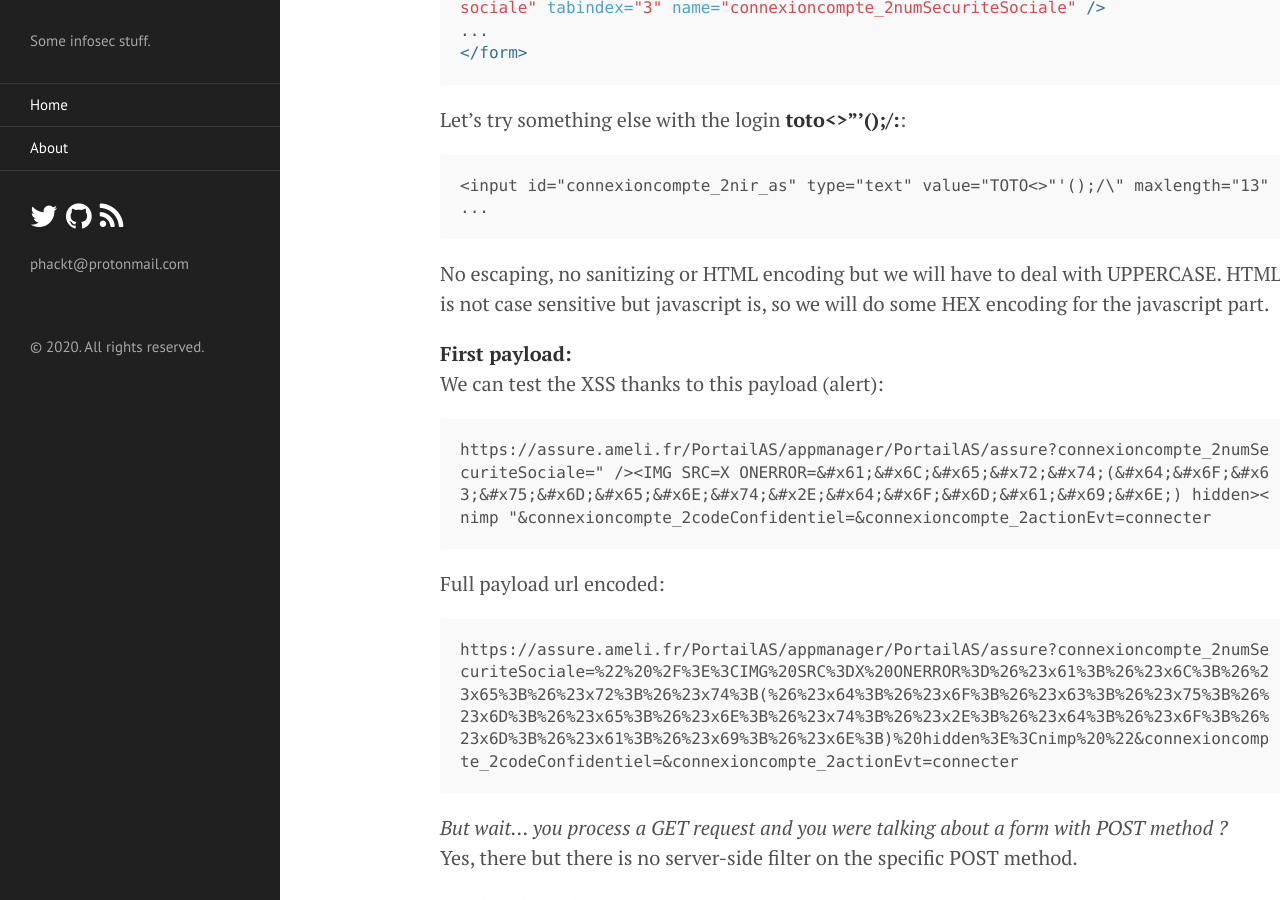
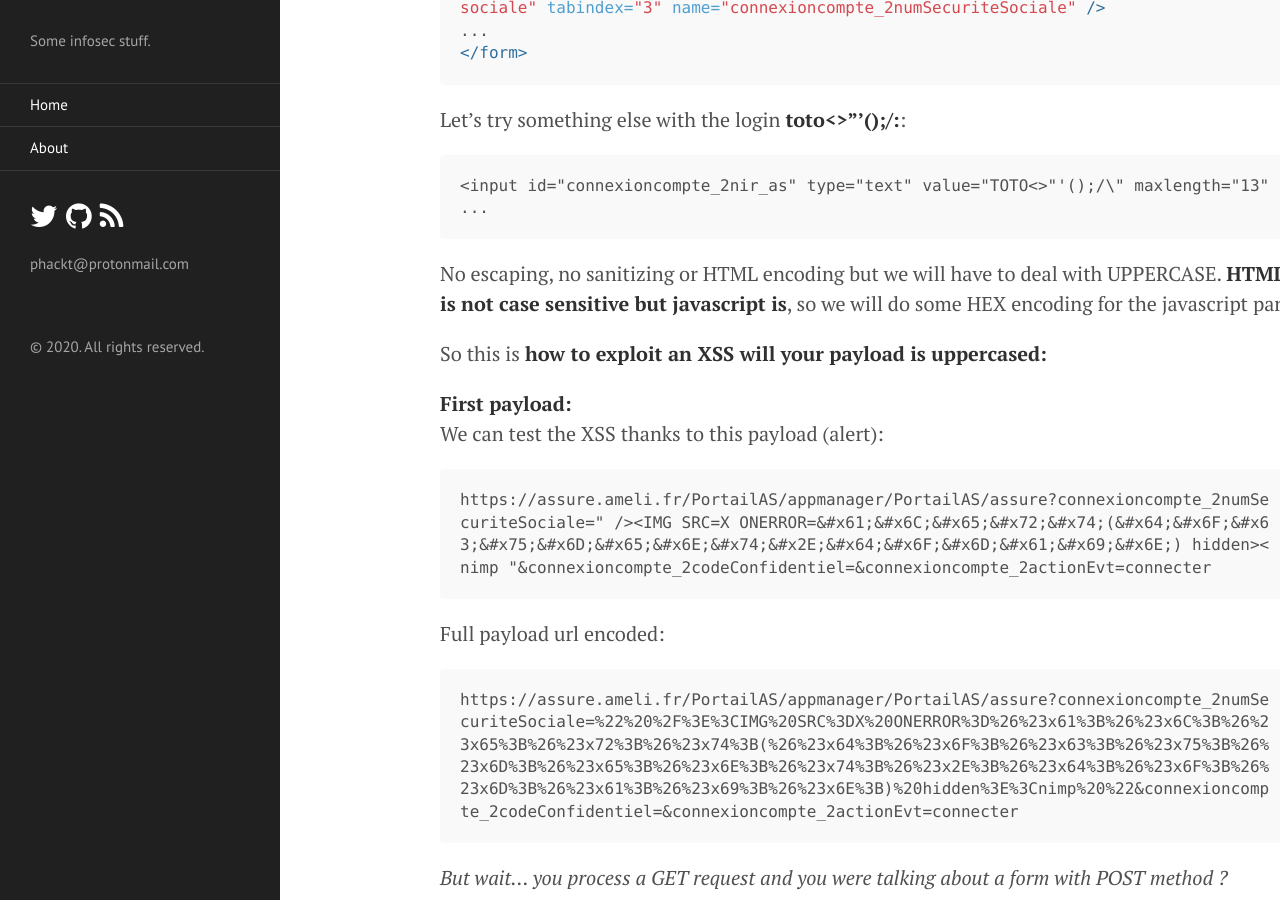
Before and after one commit to phackt/phackt.github.io, a Jekyll site: the page built from _posts/2017-07-25-xss-real-life-case-credentials-stealing.markdown, in a window 1280 px wide and 900 px high, scrolled down 1117 px. Built offline with Jekyll 4.4.1, drawn with Linux system fonts in a browser that asks for light colours; comment, search, counter and statistics services are not loaded.

Commit message:
update blog

````diff
--- a/_posts/2017-07-25-xss-real-life-case-credentials-stealing.markdown
+++ b/_posts/2017-07-25-xss-real-life-case-credentials-stealing.markdown
@@ -31,7 +31,9 @@ Let's try something else with the login **toto<>"'();/\:**:
 <input id="connexioncompte_2nir_as" type="text" value="TOTO<>"'();/\" maxlength="13" ...
 ```
 
-No escaping, no sanitizing or HTML encoding but we will have to deal with UPPERCASE. HTML is not case sensitive but javascript is, so we will do some HEX encoding for the javascript part.
+No escaping, no sanitizing or HTML encoding but we will have to deal with UPPERCASE. **HTML is not case sensitive but javascript is**, so we will do some HEX encoding for the javascript part.
+
+So this is **how to exploit an XSS will your payload is uppercased:**
 
 **First payload:**
 We can test the XSS thanks to this payload (alert):
````
